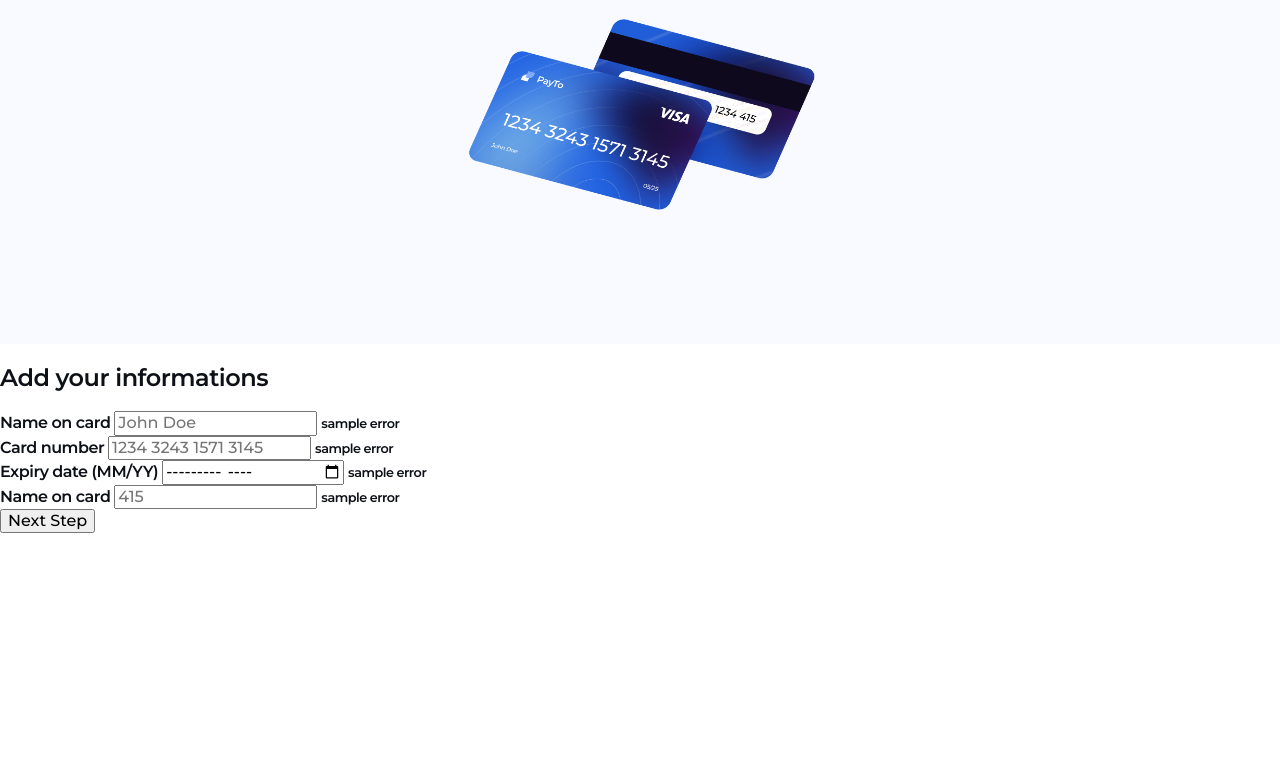
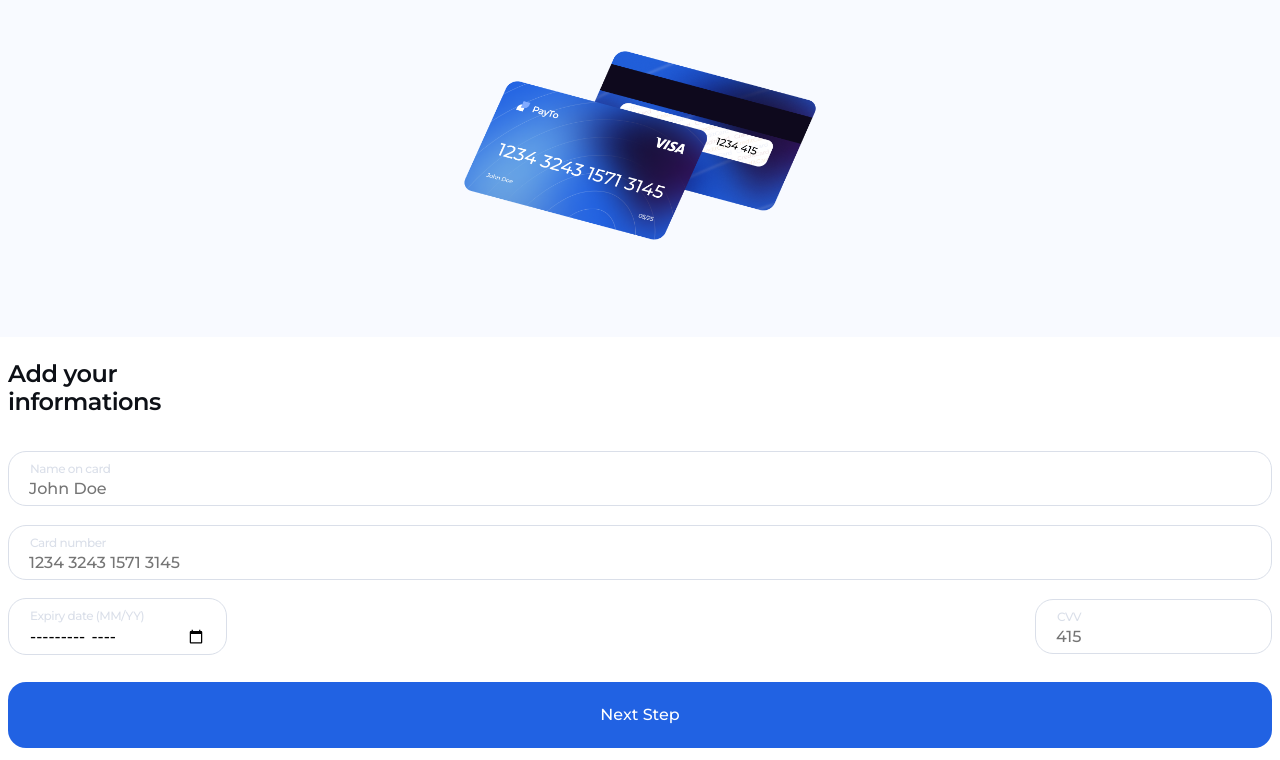
Before and after one commit to jaqubowsky/PayTo, a website built with Vite: page index.html in a window 1280 px wide. Shown: the part 72-832 px from the top of the page. Before the commit the page ends 800 px from the top, so only its background shows below. Built offline with nearby package versions, Linux system fonts and the light colour scheme.

Commit message:
Add main styling and pixel perfect header

```diff
--- a/index.html
+++ b/index.html
@@ -34,8 +34,8 @@
       <main class="home-page__main">
         <h2 class="main__title">Add your informations</h2>
         <div class="main__form-container">
-          <form action="#" id="mainForm">
-            <div class="form-container__form-input">
+          <form action="#" id="mainForm" class="form-container__form">
+            <div class="form__input">
               <label for="nameOnCard">Name on card</label>
               <input
                 type="text"
@@ -45,7 +45,7 @@
               />
               <small class="input-error" id="nameError">sample error</small>
             </div>
-            <div class="form-container__form-input">
+            <div class="form__input">
               <label for="cardNumber">Card number</label>
               <input
                 type="number"
@@ -57,8 +57,8 @@
               />
               <small class="input-error" id="numberError">sample error</small>
             </div>
-            <div class="form-container-horizontal">
-              <div class="form-container__form-input">
+            <div class="form__input-horizontal">
+              <div class="form__input">
                 <label for="expiryDate">Expiry date (MM/YY)</label>
                 <input
                   type="month"
@@ -68,8 +68,8 @@
                 />
                 <small class="input-error" id="dateError">sample error</small>
               </div>
-              <div class="form-container__form-input">
-                <label for="cvvNumber">Name on card</label>
+              <div class="form__input form__input-small">
+                <label for="cvvNumber">CVV</label>
                 <input
                   type="number"
                   maxlength="3"
--- a/src/pages/home-page/styles/_header.scss
+++ b/src/pages/home-page/styles/_header.scss
@@ -1,7 +1,6 @@
 .home-page__header {
   background-color: $main-gray-300;
-  height: 50vh;
-  padding: 0.5rem;
+  padding: 0.2rem 0.5rem 0.2rem 0.5rem;
 
   @include flexContainer(column, flex-start);
   align-items: center;
@@ -9,7 +8,8 @@
   .header__title {
     @include flexContainer(row, center);
     align-items: center;
-    gap: 0.5rem;
+    margin-top: 1.25rem;
+    gap: 0.7rem;
 
     .header__text {
       font-size: 1.125rem;
@@ -23,7 +23,8 @@
 
   .header__main-images {
     position: relative;
-    margin: 2.25rem 0;
+    height: 250px;
+    margin: 2.75rem 0;
 
     & > .card-image {
       position: absolute;
@@ -34,13 +35,13 @@
     }
 
     .main-images__card-back {
-      transform: translateX(-29%);
-      top: 0;
+      transform: translateX(-28.5%);
+      top: 9px;
     }
 
     .main-images__card-front {
-      transform: translateX(-70%);
-      top: 32px;
+      transform: translateX(-71.9%);
+      top: 39px;
       z-index: 1;
     }
   }
--- a/src/pages/home-page/styles/_main.scss
+++ b/src/pages/home-page/styles/_main.scss
@@ -0,0 +1,69 @@
+.home-page__main {
+  padding: 0.2rem 0.5rem 0.2rem 0.5rem;
+
+  .main__title {
+    max-width: 150px;
+  }
+
+  .main__form-container {
+    margin-top: 2.25rem;
+
+    .form-container__form {
+      @include flexContainer(column, flex-start);
+    }
+
+    .form__input {
+      @include flexContainer(column, flex-start);
+      position: relative;
+
+      label {
+        position: absolute;
+        font-weight: $main-font-500;
+        font-size: 0.75rem;
+        color: $main-gray-600;
+        top: 11px;
+        left: 22px;
+      }
+
+      input {
+        border-radius: 1.125rem;
+        border: 1.75px solid $main-gray-600;
+        padding: 1.55rem 1.25rem 0.25rem 1.25rem;
+        line-height: 1.5;
+        outline: none;
+      }
+    }
+
+    .input-error {
+      margin: 0.25rem 0 0 0.25rem;
+      visibility: hidden;
+    }
+
+    .input-error.visible {
+      visibility: visible;
+    }
+
+    .form__input-horizontal {
+      @include flexContainer(row, space-between);
+      align-items: center;
+    }
+
+    .form__input-horizontal .form__input {
+      max-width: 60%;
+    }
+
+    .form__input-horizontal .form__input-small {
+      max-width: 35%;
+    }
+  }
+
+  .form-container__submit-btn {
+    color: $main-white;
+    background: $main-blue;
+    outline: none;
+    border: none;
+    border-radius: 1.125rem;
+    padding: 1.5rem 1.55rem 1.5rem 1.55rem;
+    margin: 0.5rem 0 0.5rem 0;
+  }
+}
--- a/src/pages/home-page/styles/style.scss
+++ b/src/pages/home-page/styles/style.scss
@@ -1,6 +1,3 @@
-/// Main Styles File
-/// Here we import all the global Styles files we need for our project.
-
 @import "normalize.scss";
 @import "root.scss";
 @import "fonts.scss";
```
